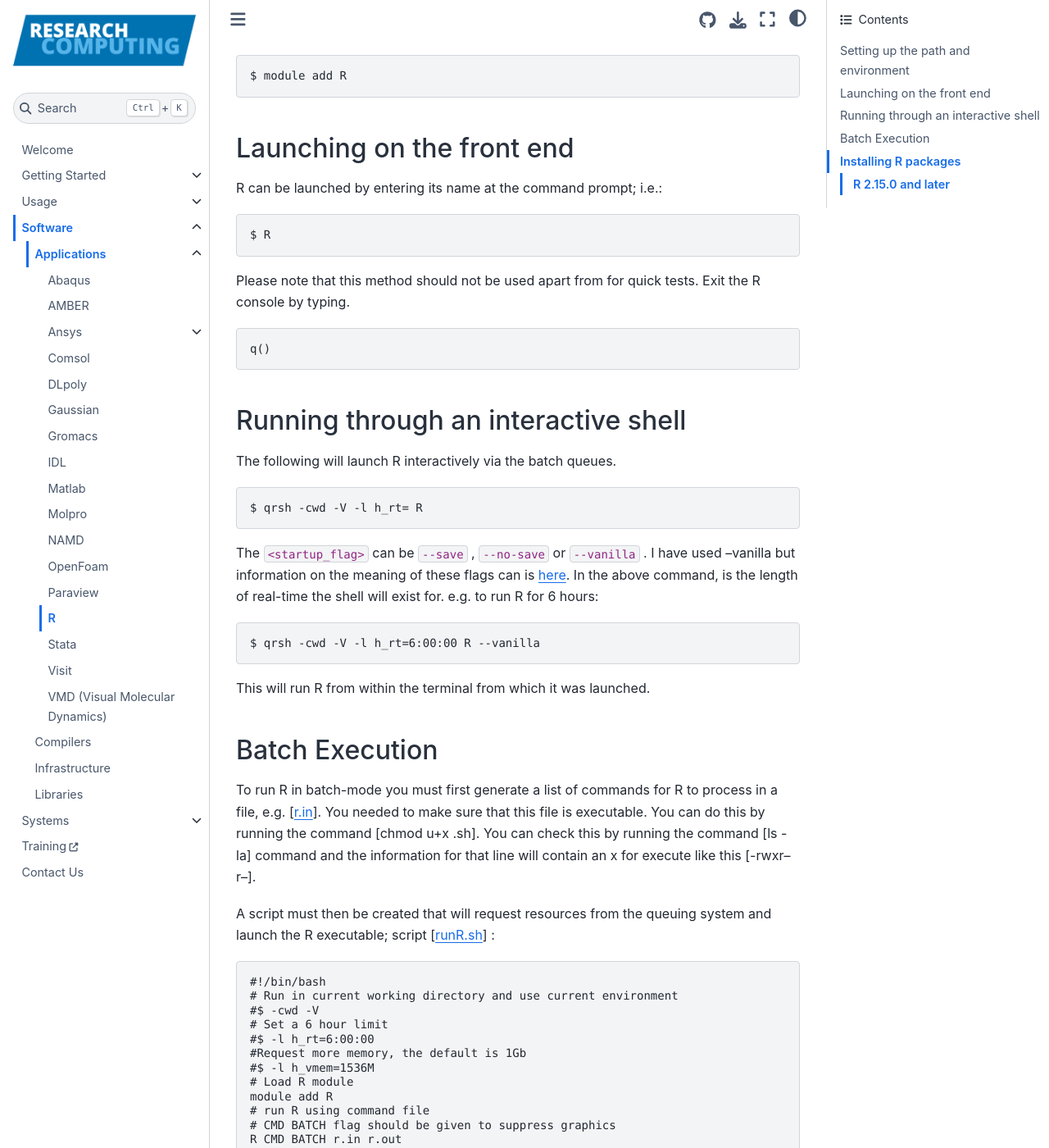
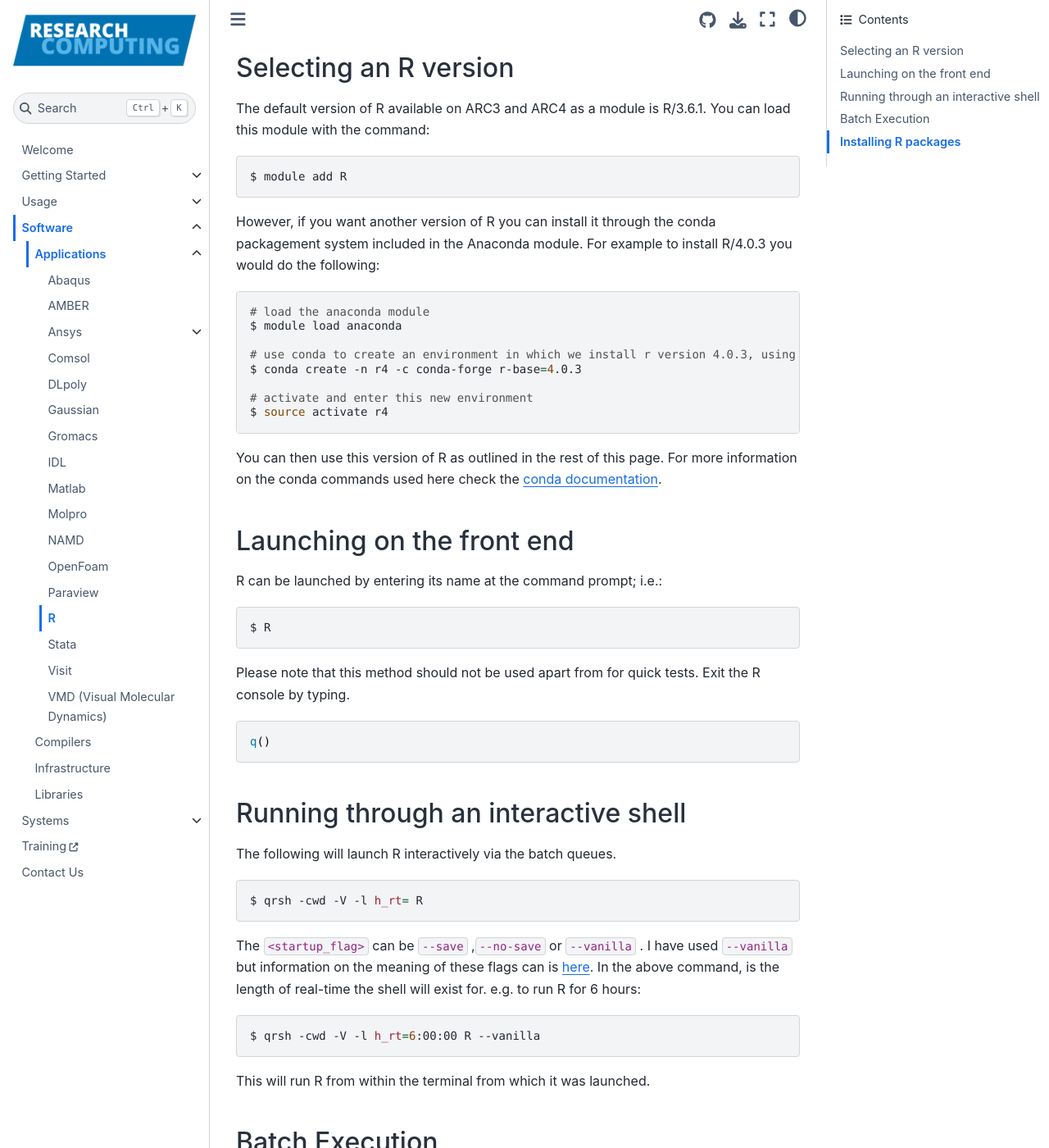
Before and after one commit to foqueiroz/arcdocs.github.io, a Jupyter Book: the page built from book/software/applications/R.md, in a window 1280 px wide and 1400 px high, scrolled down 193 px. Shown: the whole window at 82% size. Built offline with Jupyter Book 1.0.4 settings and Sphinx 7.4.7 and the Sphinx Book theme 1.1.4, drawn with Linux system fonts in a browser that asks for light colours; some of the changed text lies outside the part shown.

Commit message:
reformatted R section and added section on using conda

````diff
--- a/book/software/applications/R.md
+++ b/book/software/applications/R.md
@@ -1,93 +1,105 @@
 # R
 
-## Setting up the path and environment
+R is a programming language and software environment initially developed for statistical and graphical computing. It has grown in popularity and is used for a diverse range of research problems.
 
-All required environment variables can be set by loading the R module,
-to do this issue:
+## Selecting an R version
 
-    $ module add R
+The default version of R available on ARC3 and ARC4 as a module is R/3.6.1. You can load this module with the command:
+
+```bash
+$ module add R
+```
+
+However, if you want another version of R you can install it through the conda packagement system included in the Anaconda module. For example to install R/4.0.3 you would do the following:
+
+```bash
+# load the anaconda module
+$ module load anaconda
+
+# use conda to create an environment in which we install r version 4.0.3, using the conda forge channel
+$ conda create -n r4 -c conda-forge r-base=4.0.3
+
+# activate and enter this new environment
+$ source activate r4
+```
+
+You can then use this version of R as outlined in the rest of this page. For more information on the conda commands used here check the [conda documentation](https://docs.conda.io/projects/conda/en/latest/user-guide/getting-started.html#managing-conda).
 
 ## Launching on the front end
 
 R can be launched by entering its name at the command prompt; i.e.:
 
-    $ R
+```bash
+$ R
+```
 
 Please note that this method should not be used apart from for quick
 tests. Exit the R console by typing.
 
-    q()
+```R
+q()
+```
 
 ## Running through an interactive shell
 
 The following will launch R interactively via the batch queues.
 
-    $ qrsh -cwd -V -l h_rt= R
+```bash
+$ qrsh -cwd -V -l h_rt= R
+```
 
-The `<startup_flag>` can
-be `--save` ,
-`--no-save` or
-`--vanilla` . I have used
---vanilla but information on the meaning of these flags can is
-[here](https://stat.ethz.ch/R-manual/R-devel/library/base/html/Startup.html).
-In the above command, is the length of real-time the shell will exist
-for. e.g. to run R for 6 hours:
+The `<startup_flag>` can be `--save` ,`--no-save` or `--vanilla` . I have used `--vanilla` but information on the meaning of these flags can is [here](https://stat.ethz.ch/R-manual/R-devel/library/base/html/Startup.html).
+In the above command, is the length of real-time the shell will exist for. e.g. to run R for 6 hours:
 
-    $ qrsh -cwd -V -l h_rt=6:00:00 R --vanilla
+```bash
+$ qrsh -cwd -V -l h_rt=6:00:00 R --vanilla
+```
 
 This will run R from within the terminal from which it was launched.
 
 ## Batch Execution
 
-To run R in batch-mode you must first generate a list of commands for R
-to process in a file, e.g. [r.in]. You needed to make sure that this file is executable.
-You can do this by running the command [chmod u+x .sh]. You can check this by running the command
-[ls -la] command and the
-information for that line will contain an x for execute like this
-[-rwxr--r--].
+To run R in batch-mode you must first generate a list of commands for R to process in a file, e.g. [r.in]. You needed to make sure that this file is executable. You can do this by running the command [chmod u+x .sh]. You can check this by running the command `ls -la` and the information for that line will contain an `x` for execute like this `-rwxr--r--`.
 
-A script must then be created that will request resources from the
-queuing system and launch the R executable; script
-[runR.sh] :
+A script must then be created that will request resources from the queuing system and launch the R executable; script `runR.sh`:
 
-    #!/bin/bash
-    # Run in current working directory and use current environment
-    #$ -cwd -V
-    # Set a 6 hour limit
-    #$ -l h_rt=6:00:00
-    #Request more memory, the default is 1Gb
-    #$ -l h_vmem=1536M
-    # Load R module
-    module add R
-    # run R using command file
-    # CMD BATCH flag should be given to suppress graphics
-    R CMD BATCH r.in r.out
+```bash
+#!/bin/bash
+# Run in current working directory and use current environment
+#$ -cwd -V
+# Set a 6 hour limit
+#$ -l h_rt=6:00:00
+#Request more memory, the default is 1Gb
+#$ -l h_vmem=1536M
+# Load R module
+module add R
+# run R using command file
+# CMD BATCH flag should be given to suppress graphics
+R CMD BATCH r.in r.out
+```
 
 This can be submitted to the queuing system using:
 
-    $ qsub runR.sh
+```bash
+$ qsub runR.sh
+```
 
-The files for a simple R test example are available to download in this
-tar
-file, [R.tar](https://arc.leeds.ac.uk/wp-content/uploads/2016/01/R.tar).
+The files for a simple R test example are available to download in this tar file, [R.tar](https://arc.leeds.ac.uk/wp-content/uploads/2016/01/R.tar).
 
 ## Installing R packages
 
-Given the large number of R packages available and pace of development,
-it is preferable that users install the packages they need as opposed to
-using a centrally provided set of packages.
+Given the large number of R packages available and pace of development, it is preferable that users install the packages they need as opposed to using a centrally provided set of packages.
 
-### R 2.15.0 and later
+To install package `foo`, start an R session by entering its name at the command prompt; i.e.:
 
-To install package `foo` ,
-start an R session by entering its name at the command prompt; i.e.:
-
-    $ R
+```bash
+$ R
+```
 
 and then from within R, install the package:
 
-    >install.packages('foo')
+```R
+> install.packages('foo')
+```
 
-This will install the package and any dependencies that are required.
-The package should then be accessible from subsequent R interactive
-sessions and batch jobs.
+This will install the package and any dependencies that are required. It will do this by creating a local library (in your home directory by default) where it saves the package binaries and archives. The package should then be accessible from subsequent R interactive sessions and batch jobs.
````
